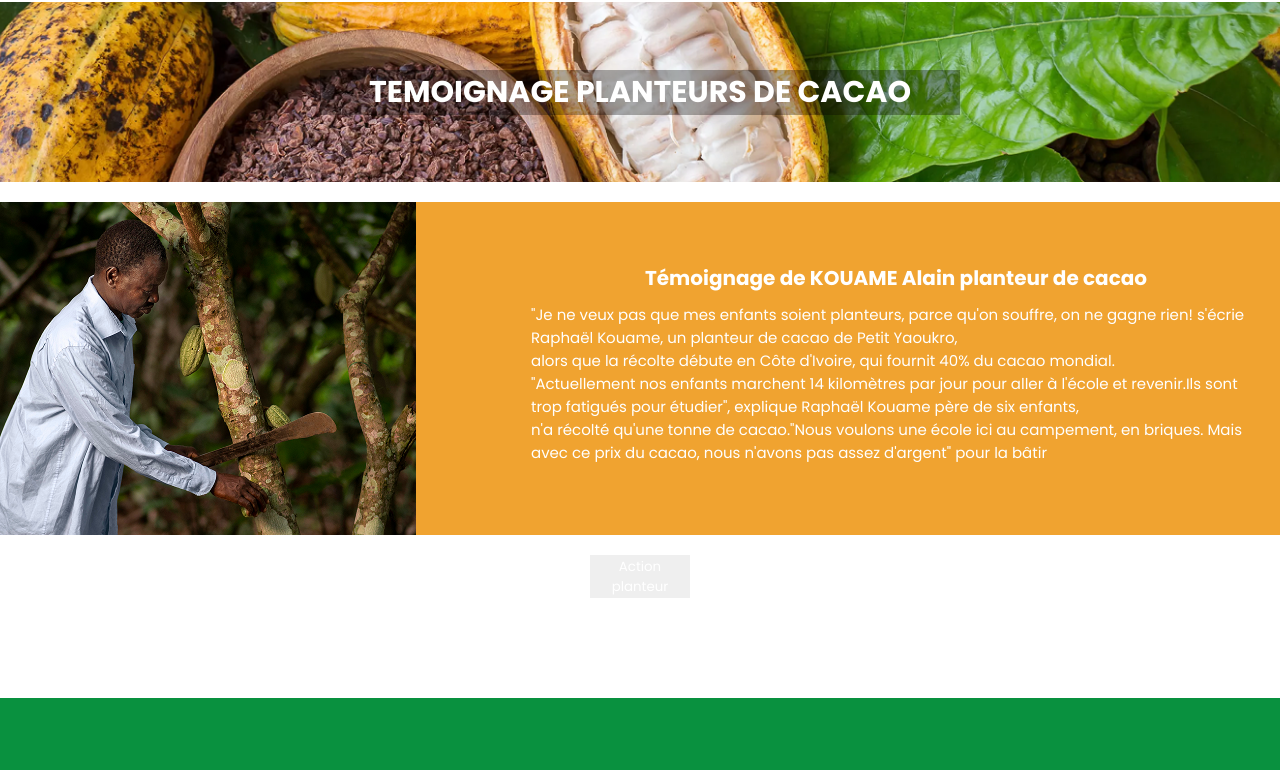
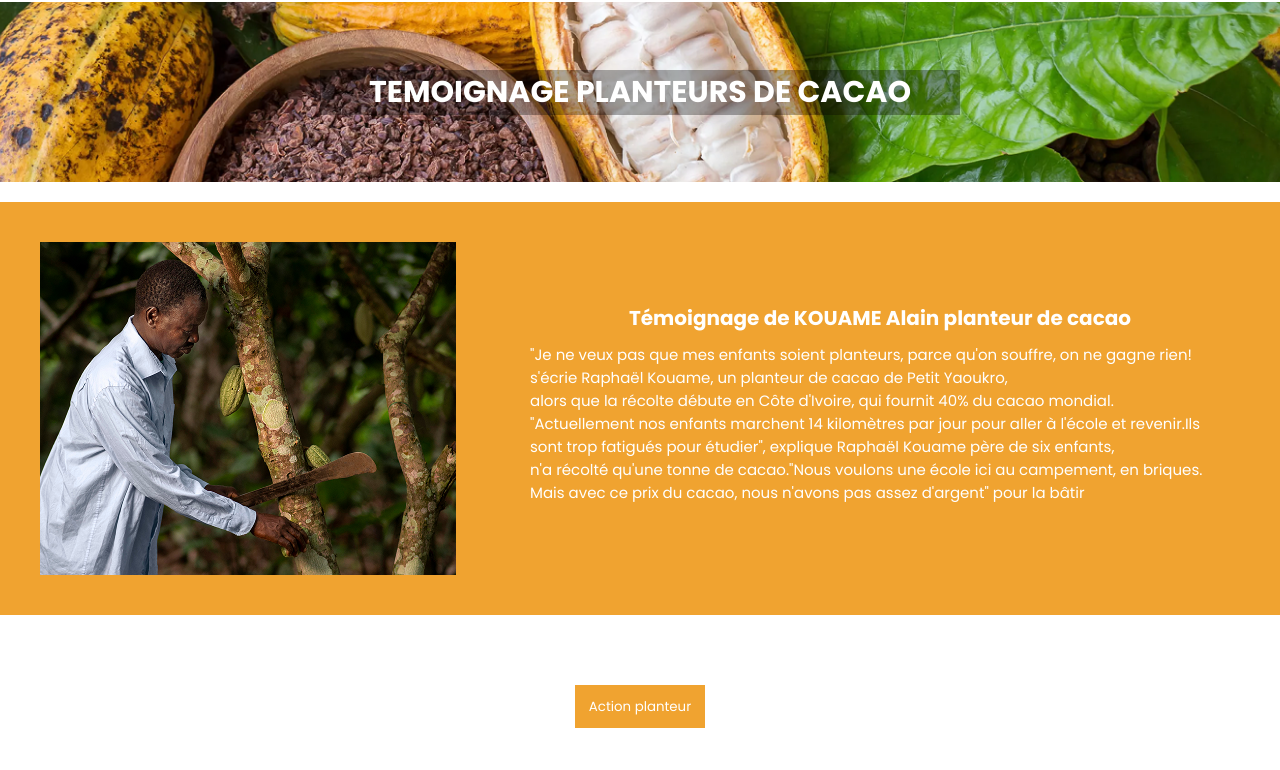
Before and after one commit to Clelia-dot/Lecao_site, a plain HTML site: page index.html in a window 1280 px wide. Shown: the part 3594-4364 px from the top of the page. Drawn offline with Linux system fonts and the light colour scheme.

Commit message:
button planteur

```diff
--- a/style.css
+++ b/style.css
@@ -346,6 +346,7 @@ h4 {
     margin-top: 50px;
 }
 
+
 .image_bnnière_chocolat {
     display: flex;
     align-items: center;
@@ -569,7 +570,9 @@ button:hover {
     width: 100%;
     height: fit-content;
     justify-content: space-between;
-    /* margin-bottom: 100px; */
+    margin-bottom: 50px;
+    padding: 40px;
+
 
 
 
@@ -611,18 +614,25 @@ button:hover {
 .temoignage_button {
     color: white;
     height: 43px;
-    width: 100px;
+    width: 130px;
     margin:auto;
     justify-content: center;
     align-items: baseline;
     border: none;
     transition: 500ms;
+
 }
 
-.action {}
+.action {
+ background-color:#F0A330;
+}
 
 
-
+.action:hover {
+    color: #F0A330;
+    background-color: rgba(255, 255, 255, 0);
+    border: solid #F0A330 2px;
+}
 
 
 .image_cacaotree {
```
